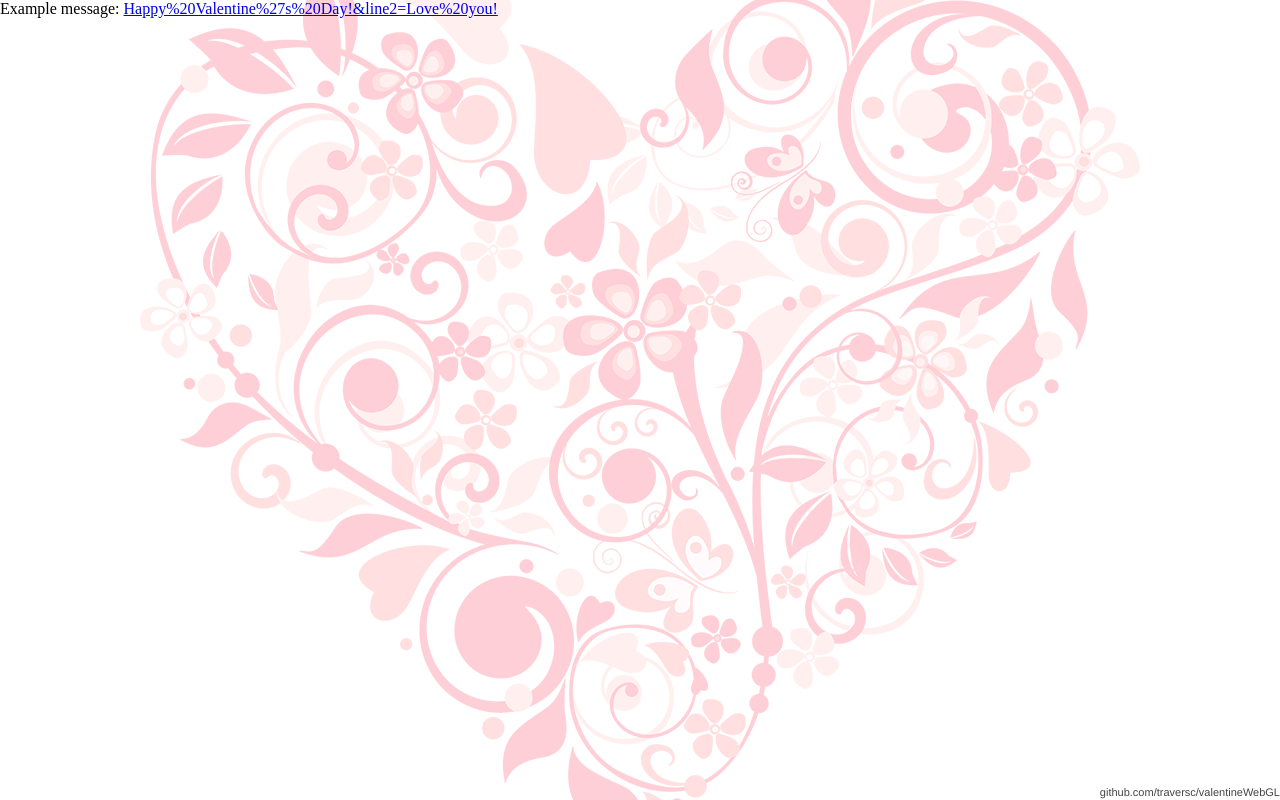
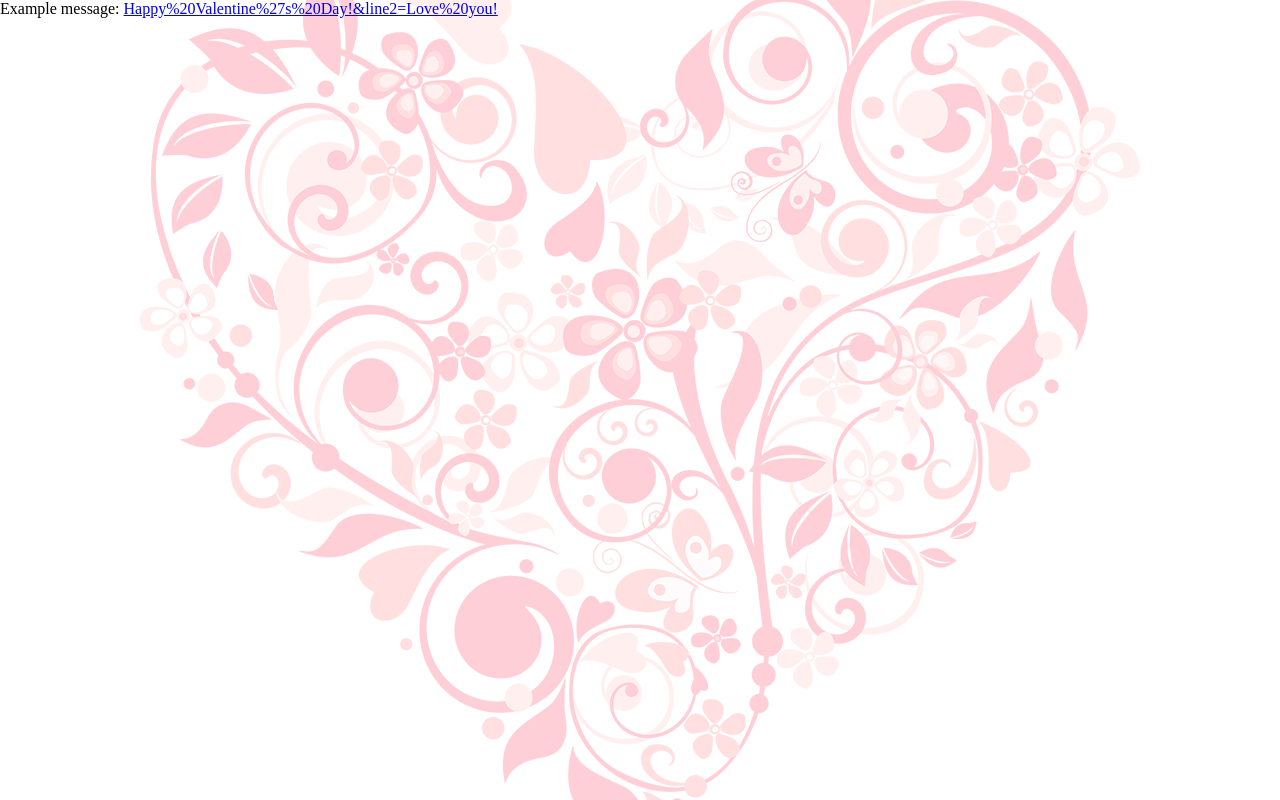
Before and after one commit to daffeyd/wilbert, a plain HTML site: page valentineWebGL-gh-pages/valentineWebGL-gh-pages/index.html in a window 1280 px wide. Drawn offline with Linux system fonts and the light colour scheme.

Commit message:
Update index.html

```diff
--- a/valentineWebGL-gh-pages/valentineWebGL-gh-pages/index.html
+++ b/valentineWebGL-gh-pages/valentineWebGL-gh-pages/index.html
@@ -31,7 +31,7 @@
 	<!--script type="text/javascript" src="js/helvetiker_regular.typeface.js"></script-->
 	<script type="text/javascript" src="js/lovenessthree_medium.typeface.js"></script>
 
-		<div id="linkback"><a id="gitlink" href="https://github.com/traversc/valentineWebGL">github.com/traversc/valentineWebGL</a>
+		<div id="linkback"><a id="gitlink" href="https://github.com/traversc/valentineWebGL"></a>
 		<script>
 
 			args = window.location.href.slice(window.location.href.indexOf('?') + 1).split('&');
```
